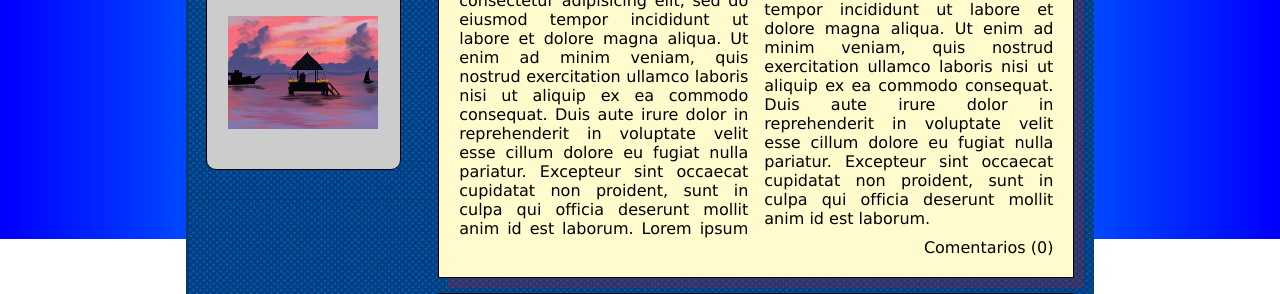
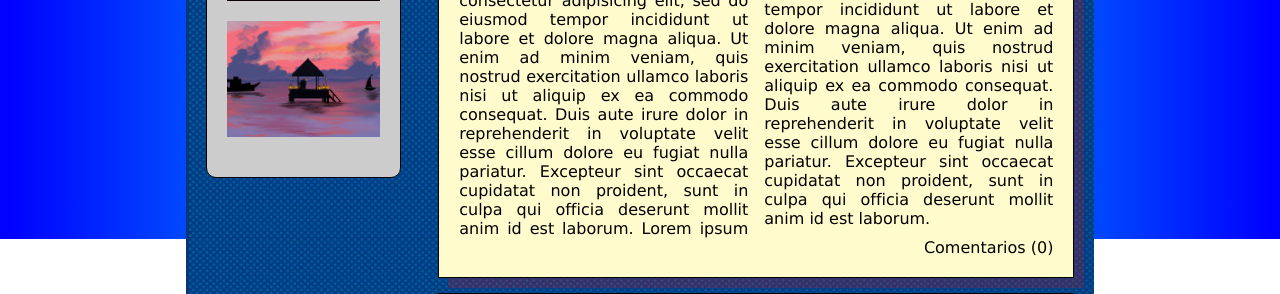
Before and after one commit to ferero92/atom, a PHP site: page / in a window 1280 px wide. Shown: the part 561-855 px from the top of the page. Run offline with PHP 8.4, Linux system fonts and the light colour scheme; some web fonts are replaced.

Commit message:
25/10/16

```diff
--- a/Diseño/Ejercicio 3/index.html
+++ b/Diseño/Ejercicio 3/index.html
@@ -4,6 +4,7 @@
   <meta charset="UTF-8">
   <meta name="description" content="Ejemplos de HTML5"/>
   <meta name="keywords" content="HTML5, CSS3, JavaScript"/>
+  <meta name="viewport" content="width=device-width, initial-scale=1.0">
   <link rel="shortcut icon" href="img/favicon.ico">
   <title>Este texto es el título del documento</title>
   <link rel="stylesheet" href="misestilos.css"/>
@@ -12,7 +13,7 @@
   <div id="left" class="lateral"></div>
   <div id="agrupar" class="right">
     <header id="cabecera">
-      <img id="logo" src="img/logo.png" alt="Fernando Inc." />
+      <img id="logo" src="img/logo.png" alt="Fernando Inc."/>
       <nav id="menu">
         <ul>
           <li>PRINCIPAL</li>
--- a/Diseño/Ejercicio 3/misestilos.css
+++ b/Diseño/Ejercicio 3/misestilos.css
@@ -199,3 +199,8 @@ article div {
 #logo {
   margin-left: 10%;
 }
+
+#columna img {
+  width: 100%;
+  height: 100%;
+}
```
